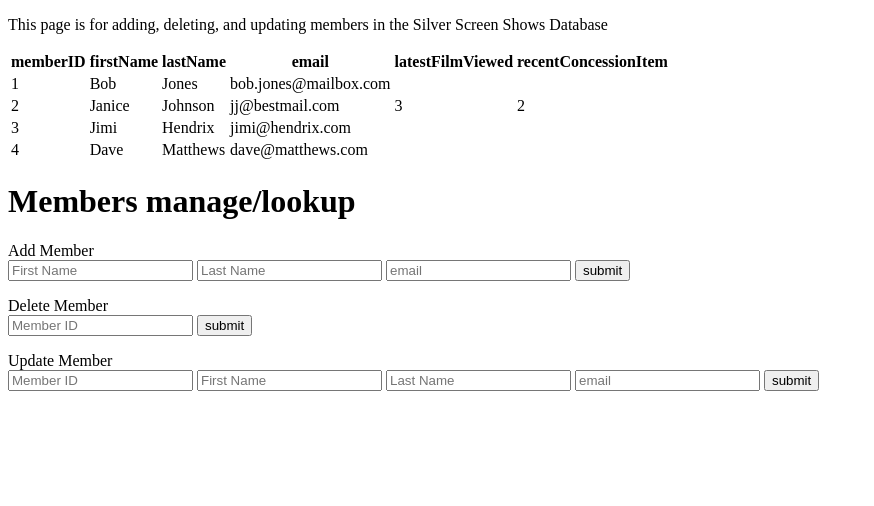
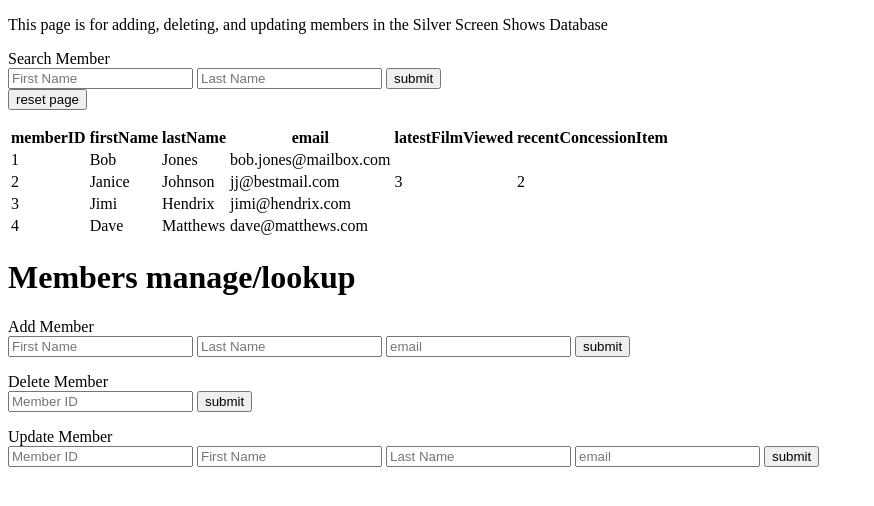
Before and after one commit to jtoallen/340database, a Node server app: page /members in a window 1280 px wide. Shown: the part 88-594 px from the top of the page, without its empty margins (0-874 px from the left). Run offline with Node 20, Linux system fonts and the light colour scheme; data comes from the database, SQL or seed files in the repository; data that the repository does not hold is empty; some libraries are stand-ins or nearby versions.

Commit message:
search working for Members and Films

```diff
--- a/app.js
+++ b/app.js
@@ -168,6 +168,21 @@ app.get('/films', function (req, res) {
 		}
 		context.films = results;
 		console.log(context.films);
+		res.render('films', context);
+	});
+});
+
+app.get('/films_search', function (req, res) {
+	console.log("routing to get /films");
+	selectQuery = "SELECT * FROM Films WHERE `title` = ?";
+	var search = [req.query.filmTitle]
+	var context = {};
+	mysql.pool.query(selectQuery, search, function (error, results, fields) {
+		if (error) {
+			res.write(JSON.stringify(error));
+			res.end();
+		}
+		context.films = results;
 		res.render('films', context);
 	});
 });
@@ -399,6 +414,22 @@ app.get('/members', function (req, res) {
 	});
 });
 
+app.get('/members_search', function (req, res) {
+	selectQuery = "SELECT * FROM Members WHERE firstName = ? OR lastName = ?";
+	var context = {};
+	var mysql = req.app.get('mysql');
+	var search = [req.query.firstName, req.query.lastName]
+	mysql.pool.query(selectQuery, search, function (error, results, fields) {
+		if (error) {
+			res.redirect("/400");
+			// res.write(JSON.stringify(error));
+			res.end();
+		}
+		context.members = results;
+		res.render('members', context);
+	});
+});
+
 app.post('/members', function (req, res) {
 	console.log("routed to members"); // for debugging
 	insertQuery = "INSERT INTO `Members`(`firstName`, `lastName`, `email`, `latestFilmViewed`, `recentConcessionItem`) VALUES (?, ?, ?, NULL, NULL)";
--- a/views/members.hbs
+++ b/views/members.hbs
@@ -21,6 +21,18 @@
     </div>
     <p>
         This page is for adding, deleting, and updating members in the Silver Screen Shows Database
+    </p>
+
+    <p>
+    <form id="memberSearch" action="/members_search" method="get">
+        <div>Search Member</div>
+        <input id="filmTitle" type="text" name="firstName" placeholder="First Name" value="">
+        <input id="filmTitle" type="text" name="filmTitle" placeholder="Last Name" value="">
+        <input id="submit" type="submit" value="submit">
+    </form>
+    <form id="membersSearchReset" action="/members" method="get">
+        <input id="submit" type="submit" value="reset page">
+    </form>
     </p>
 
     {{!-- Create a table --}}
```
Also changed, not shown: views/films.hbs (+10 -0 lines).
